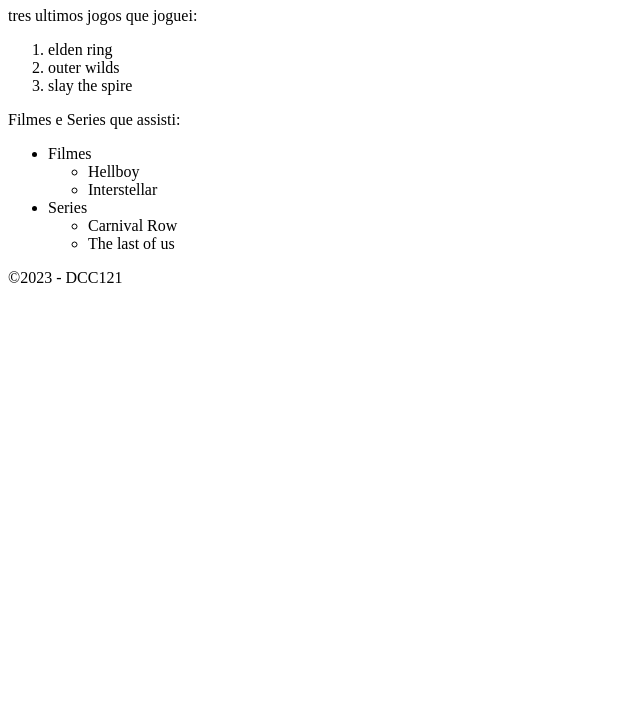
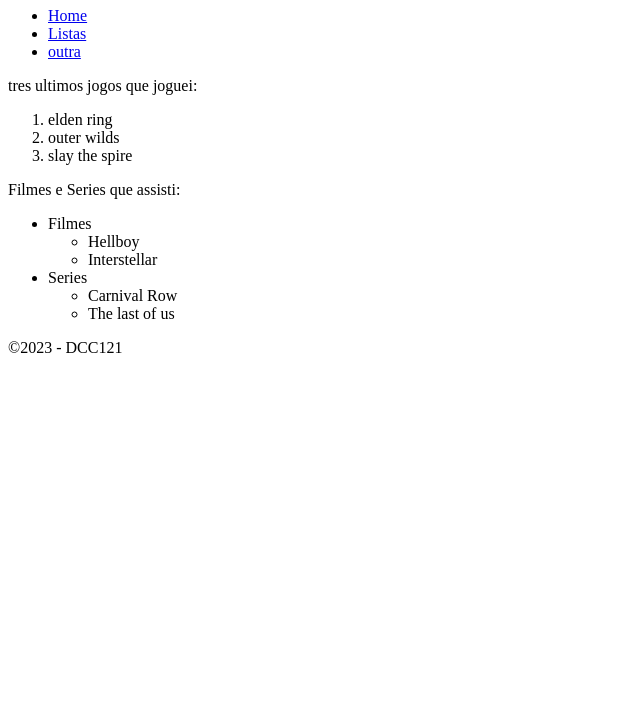
Before and after one commit to BrunaCruz0/dcc121-2023-1-atv1-Wilian2012, a plain HTML site: page lista.html in a window 1280 px wide. Shown: the part 73-800 px from the top of the page, without its empty margins (0-640 px from the left). Drawn offline with Linux system fonts and the light colour scheme.

Commit message:
adiciona nav

```diff
--- a/lista.html
+++ b/lista.html
@@ -8,6 +8,15 @@
 <body>
     <header>
         <h1>jogos jogados</h1>
+        <nav>
+            <ul>
+               <li><a href="/">Home</a> </li>
+               <li><a href="teste.html">Listas</a> </li>
+               <li><a href="outra.html">outra</a></li>
+
+            </ul>
+
+         </nav>
     </header>
 
 <p>tres ultimos jogos que joguei:<p>
```
Also changed, not shown: outra.html (+9 -0 lines).
